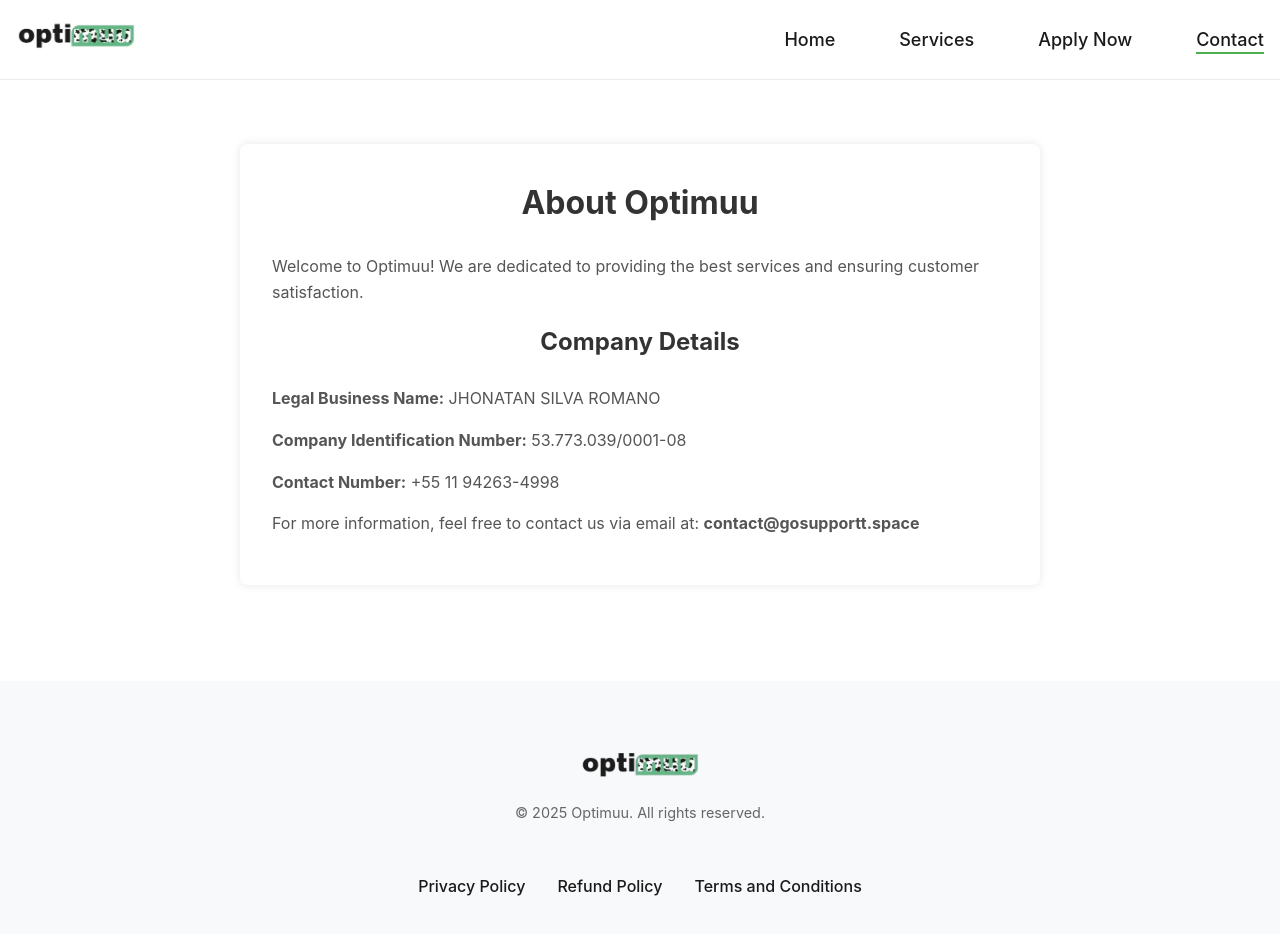
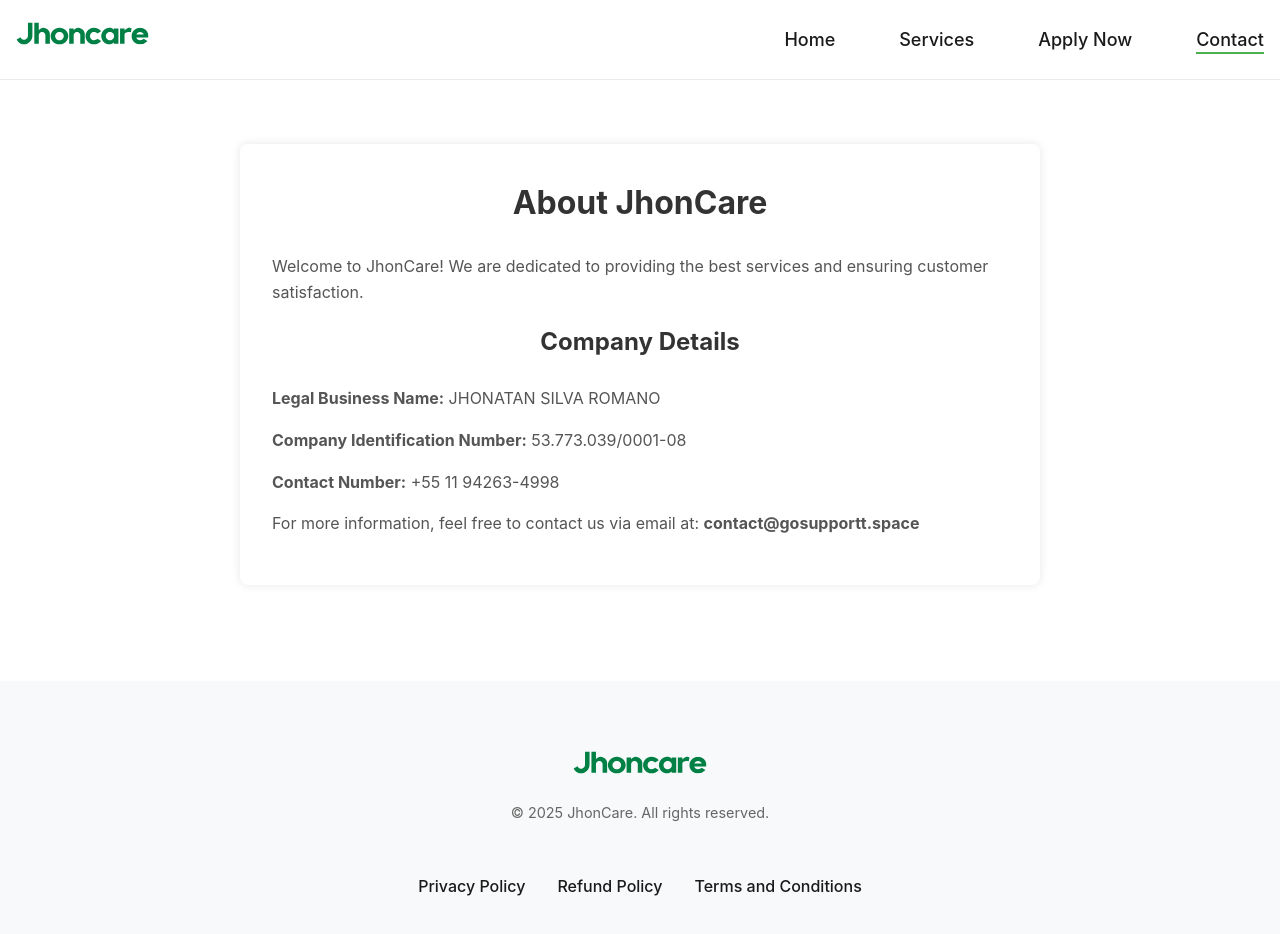
Before and after one commit to paolacarvalho312/care, a plain HTML site: page contact.html in a window 1280 px wide. Drawn offline with Linux system fonts and the light colour scheme.

Commit message:
Update contact.html

```diff
--- a/contact.html
+++ b/contact.html
@@ -3,7 +3,7 @@
   <head>
     <meta charset="UTF-8" />
     <meta name="viewport" content="width=device-width, initial-scale=1.0" />
-    <title>Contact - Optimuu</title>
+    <title>Contact - JhonCare</title>
     <link
       rel="stylesheet"
       href="https://cdnjs.cloudflare.com/ajax/libs/font-awesome/6.5.1/css/all.min.css"
@@ -201,8 +201,8 @@
       <div class="container header-inner">
         <a href="index.html" class="logo">
           <img
-            src="images/cropped-cropped-Diapositiva2-scaled-2.webp"
-            alt="Optimuu Logo"
+            src="images/logo.svg"
+            alt="JhonCare Logo"
           />
         </a>
         <button class="mobile-menu-toggle" aria-label="Mobile Menu">
@@ -220,9 +220,9 @@
     </header>
     <main>
       <div class="contact-container">
-        <h1>About Optimuu</h1>
+        <h1>About JhonCare</h1>
         <p>
-          Welcome to Optimuu! We are dedicated to providing the best services and
+          Welcome to JhonCare! We are dedicated to providing the best services and
           ensuring customer satisfaction.
         </p>
         <h2>Company Details</h2>
@@ -240,9 +240,9 @@
     <footer>
       <div class="container footer-content">
         <div class="footer-top">
-          <img src="images/logo.png" alt="Optimuu Logo" />
+          <img src="images/logo.svg" alt="JhonCare Logo" />
           <p class="footer-copyright">
-            © 2025 Optimuu. All rights reserved.
+            © 2025 JhonCare. All rights reserved.
           </p>
         </div>
         <div class="footer-menu">
```
